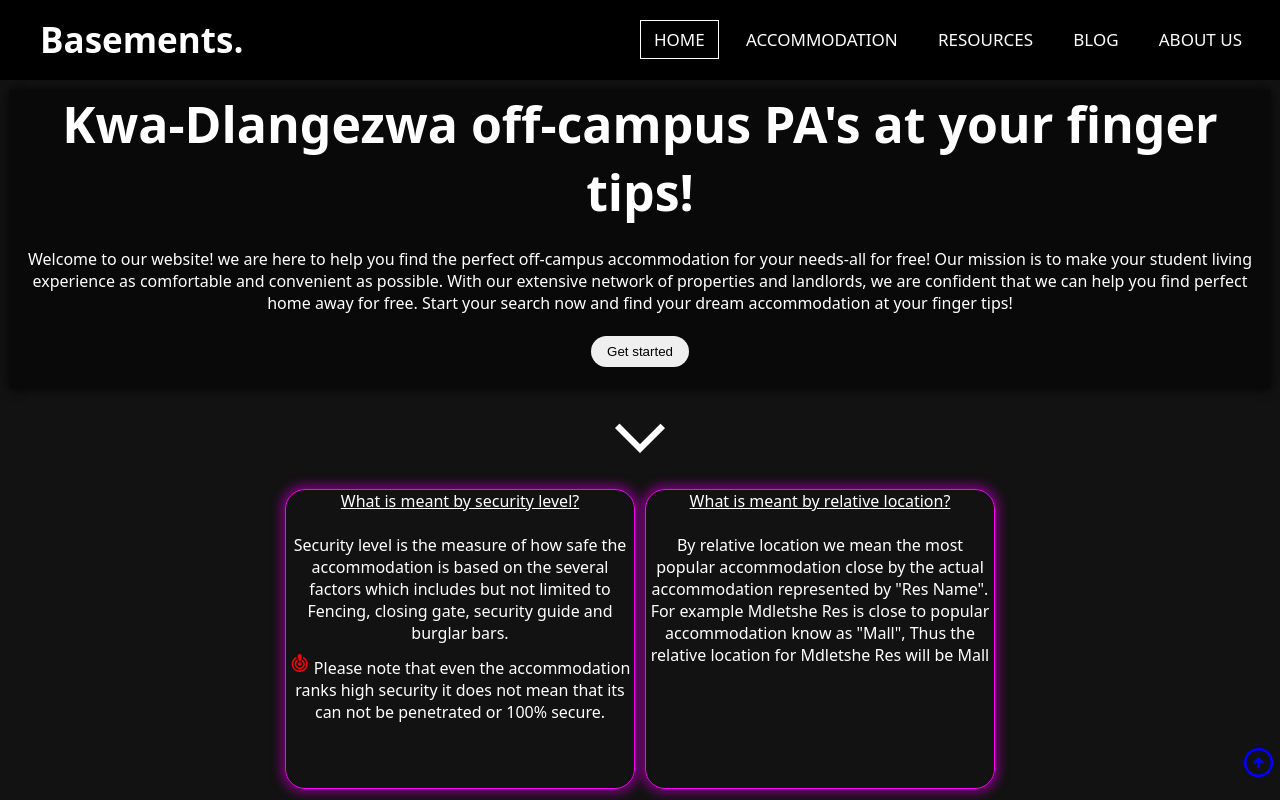
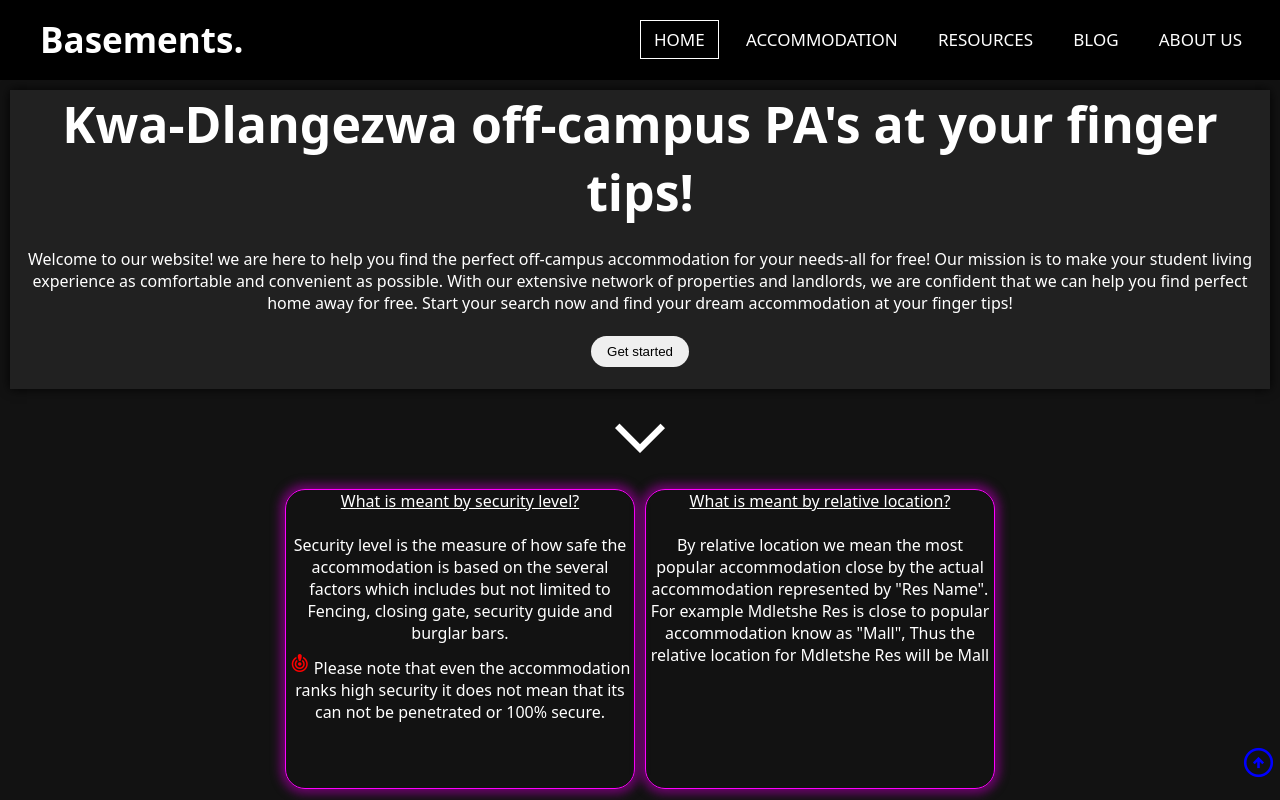
Before and after one commit to 27endpoints/forthBase, a plain HTML site: page index.html in a window 1280 px wide. Shown: the top 800 px of the page. Drawn offline with nearby package versions, Linux system fonts and the light colour scheme.

Commit message:
Update BasementStyleSheet.css

```diff
--- a/BasementStyleSheet.css
+++ b/BasementStyleSheet.css
@@ -78,7 +78,8 @@ nav ul li a {
 }
 #subsection {
   color: #fff;
-  background-color: rgba(0, 0, 0, 0.5);
+  /*background-color: rgba(0, 0, 0, 0.5);*/
+  background-color: #212121;
   width: 100%;
   height: fit-content;
   box-shadow: 0px 0px 10px rgba(0, 0, 0, 0.9);
```
